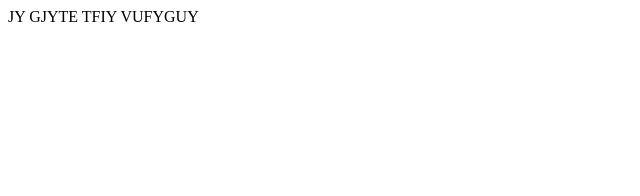
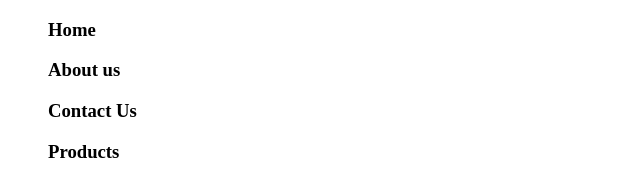
Before and after one commit to Bolixy/eatery-project, a plain HTML site: page index.html in a window 1280 px wide. Shown: the whole page, without its empty margins (0-640 px from the left). Drawn offline with Linux system fonts and the light colour scheme.

Commit message:
Update index.html

```diff
--- a/index.html
+++ b/index.html
@@ -5,8 +5,19 @@
     <meta http-equiv="X-UA-Compatible" content="IE=edge">
     <meta name="viewport" content="width=device-width, initial-scale=1.0">
     <title>felix eatery</title>
+
+    <header>
+     <nav>
+        <ul type="none">
+  <li> <h3>Home</h3></li>
+ <li> <h3>About us </h3></li>
+  <li> <h3>Contact Us </h3></li>
+  <li> <h3>Products </h3></li>
+        </ul>
+     </nav>
+    </header>
 </head>
 <body>
-    JY GJYTE TFIY  VUFYGUY
+
 </body>
 </html>
```
